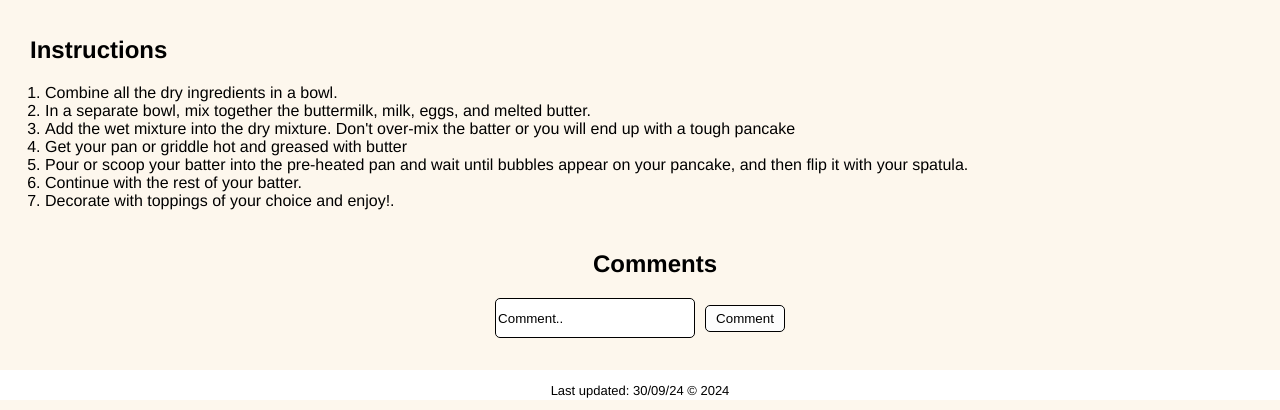
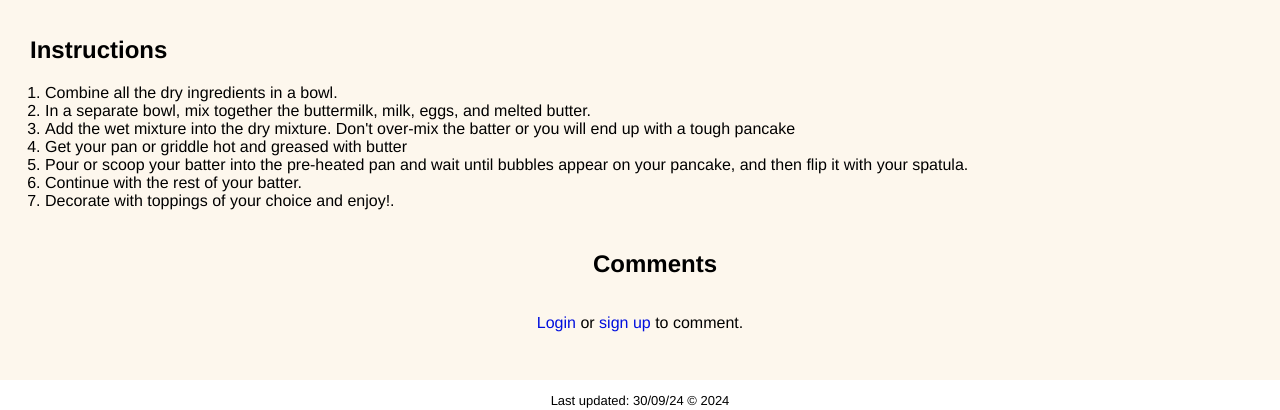
Before and after one commit to kristineLCS/python-project, a Flask app: page /recipe/1 in a window 1280 px wide. Shown: the part 511-921 px from the top of the page. Run offline with Flask 3, Linux system fonts and the light colour scheme.

Commit message:
final touches

```diff
--- a/app.py
+++ b/app.py
@@ -2,29 +2,38 @@ from flask import Flask, render_template, redirect, jsonify, url_for, request, s
 import os
 from recipes import recipes, get_recipe_by_id
 
+
 app = Flask(__name__, static_folder='static')
 app.config['TEMPLATES_AUTO_RELOAD'] = True
 app.secret_key = 'secret_key'
+
 
 user_datastore = {
     'admin': {'password': 'adminpass', 'is_admin': True},
     'user': {'password': 'userpassword', 'is_admin': False}
 }
 
+
 # Photo upload configuration
 UPLOAD_FOLDER = 'static/uploads/'
 app.config['UPLOAD_FOLDER'] = UPLOAD_FOLDER
 
+
 # Make sure the upload folder exists
 if not os.path.exists(UPLOAD_FOLDER):
     os.makedirs(UPLOAD_FOLDER)
+
 
 # Home Page
 @app.route('/')
 def home():
     """Home page for the app."""
     latest_recipe = get_latest_recipe()
-    return render_template("index.html", latest_recipe=latest_recipe)
+    is_logged_in = 'username' in session  # Check if the user is logged in
+    return render_template("index.html", latest_recipe=latest_recipe, is_logged_in=is_logged_in)
+
+
+
 
 
 @app.route('/login', methods=['GET', 'POST'])
@@ -49,7 +58,6 @@ def login():
             return "Invalid username or password", 401
 
     return render_template('login.html')
-
 
 
 # Signup Page
@@ -77,10 +85,13 @@ def signup():
     return render_template('sign-up.html')
 
 
+
+
 @app.route('/admin/account', methods=['GET', 'POST'])
 def admin_account():
     if not session.get('is_admin'):
         return "Unauthorized", 403  # Restrict access to non-admin users
+
 
     if request.method == 'POST':
         # Get the data from the form
@@ -90,6 +101,7 @@ def admin_account():
         recipe_servings = request.form['servings']
         recipe_vegan = request.form.get('vegan', 'No')
         recipe_ingredients = request.form['ingredients']  # Capture the ingredients
+
 
         # Create the new recipe dictionary
         new_id = max([r['id'] for cat in recipes.values() for r in cat], default=0) + 1
@@ -103,15 +115,21 @@ def admin_account():
             'instructions': recipe_instructions.split("\n"),  # Store instructions as a list
         }
 
+
         # Add the new recipe to the corresponding category
         if recipe_category not in recipes:
             recipes[recipe_category] = []  # Create the category if it doesn't exist
 
+
         recipes[recipe_category].append(new_recipe)
+
 
         return redirect(url_for('admin_account'))  # Redirect after successful upload
 
+
     return render_template('admin_account.html')
+
+
 
 
 #  Latest Recipe Section
@@ -124,22 +142,30 @@ def get_latest_recipe():
 
 
 
+
+
+
 @app.route('/logout')
 def logout():
     session.pop("username", None)
     return redirect(url_for("home"))
 
+
 @app.route('/breakfast')
 def show_breakfast_recipes():
     return render_template('breakfast.html', recipes=recipes['breakfast'])
+
 
 @app.route('/mains')
 def show_mains_recipes():
     return render_template('mains.html', recipes=recipes['mains'])
 
+
 @app.route('/dessert')
 def show_dessert_recipes():
     return render_template('dessert.html', recipes=recipes['dessert'])
+
+
 
 
 @app.route('/recipe/<int:recipe_id>', methods=['GET'])
@@ -151,22 +177,29 @@ def recipe_page(recipe_id):
     if not recipe:
         return "Recipe not found", 404
 
+
     # Render the recipe page and pass the recipe
     return render_template('recipes.html', recipe=recipe)
+
 
 @app.route('/upload_recipe', methods=['POST'])
 def upload_recipe():
     return jsonify({'success': False, 'message': 'Use the admin_account route to upload recipes.'})
 
 
+
+
 @app.route('/search', methods=['GET'])
 def search():
     query = request.args.get('query', '').lower()  # Get the search query and convert to lowercase for case-insensitive search
 
+
     if not query:
         return redirect(url_for('home'))  # If no query, redirect to home
 
+
     search_results = []
+
 
     # Search through all the recipes in all categories
     for category, recipe_list in recipes.items():
@@ -177,13 +210,17 @@ def search():
                 (query == 'vegan' and recipe['vegan'].lower() == 'yes')):
                 search_results.append(recipe)
 
+
     # If no results found, you can add a message or handle it in the template
     if not search_results:
         return render_template('search_results.html', message="No recipes found.", recipes=search_results)
+
 
     # Render the results on a separate template
     return render_template('search_results.html', recipes=search_results)
 
 
+
+
 if __name__ == '__main__':
     app.run(debug=True)
--- a/static/css/categories.css
+++ b/static/css/categories.css
@@ -127,7 +127,7 @@ small {
     display: flex;
     justify-content: center;
     align-items: center;
-    flex-direction: row;
+    flex-direction: column;
 }
 
 #comment{
@@ -180,6 +180,11 @@ small {
     margin-top: 25px;
 }
 
+#comment-login, #comment-signup{
+    color: rgb(0, 15, 222);
+}
+
+
 .delete-btn {
     display: flex;
     justify-content: flex-end;
--- a/templates/recipes.html
+++ b/templates/recipes.html
@@ -34,12 +34,15 @@
 
     <h2 class="comments-header">Comments</h2>
     <div class="comment-container">
+        {% if session.username %}
             <div class="comment-area">
                 <div class="addcomment">
                     <input type="text" id="comment" placeholder="Comment..">
                     <button id="commentbtn" type="button">Comment</button>
                 </div>
-
+        {% else %}
+            <p id="login-message"><a href="{{ url_for('login') }}" id="comment-login">Login</a> or <a href="{{ url_for('signup') }}" id="comment-signup">sign up</a> to comment.</p>
+        {% endif %}
                 <ul id="comment-list"></ul>
             </div>
     </div>
```
Also changed, not shown: static/css/index.css (+7 -0 lines), static/css/login.css (+5 -2 lines), static/js/script.js (+24 -0 lines). Lines whose indentation alone changed are shown as unchanged.
